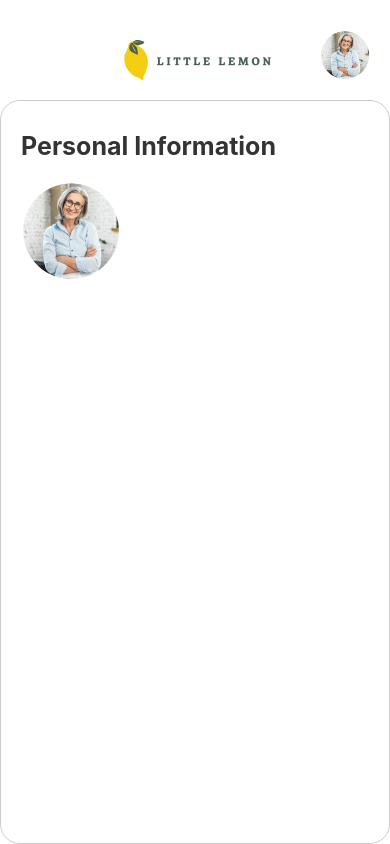
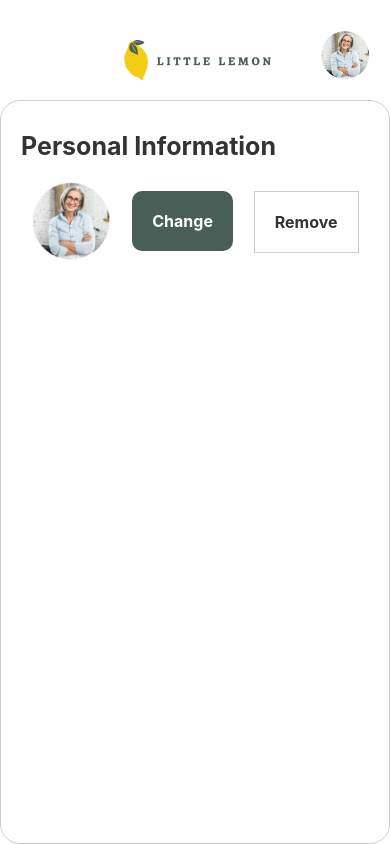
Before and after one commit to Dimgba-Eme/capstone-mobile-app, a React Native app in the folder CapstoneApp/: screen /Profile in a window 390 px wide. Built offline with nearby package versions, Linux system fonts and the light colour scheme.

Commit message:
The change and remove buttons have been styled and aligned together with the Profile image

```diff
--- a/CapstoneApp/screens/Profile.js
+++ b/CapstoneApp/screens/Profile.js
@@ -1,4 +1,4 @@
-import { StyleSheet, Text, View, ScrollView, KeyboardAvoidingView, Image } from 'react-native';
+import { StyleSheet, Text, View, ScrollView, KeyboardAvoidingView, Image, TouchableOpacity } from 'react-native';
 import Header from '../components/Header';
 
 export default function Profile({ navigation }) {
@@ -7,9 +7,20 @@ export default function Profile({ navigation }) {
             <Header />
             <ScrollView style={styles.scrollContainer}>
                 <Text style={styles.title}>Personal Information</Text>
-                <View>
-                <Image style={styles.profileImg} source={require('../assets/Profile.png')} resizeMode='cover' accessibility={true} accessibilityLabel='Profile Image' />
 
+                <View style={styles.innerContainer}>
+                    <Image style={styles.profileImg} source={require('../assets/Profile.png')} resizeMode='cover' accessibility={true} accessibilityLabel='Profile Image' />
+                    <TouchableOpacity>
+                        <View style={styles.btn}>
+                            <Text style={styles.btnText}>Change</Text>
+                        </View>
+                    </TouchableOpacity >
+
+                    <TouchableOpacity>
+                        <View style={[styles.btn, {backgroundColor: 'none', borderWidth: 1, borderColor: '#ccc', borderRadius: 0}]}>
+                            <Text style={[styles.btnText, {color: '#333333' }]}>Remove</Text>
+                        </View>
+                    </TouchableOpacity>
                 </View>
 
             </ScrollView>
@@ -39,8 +50,30 @@ const styles = StyleSheet.create({
     },
 
     profileImg: {
-        height: 100,
-        width: 100,
+        height: 80,
+        width: 80,
         marginVertical: 20,
+    },
+
+    innerContainer: {
+        display: 'flex',
+        flexDirection: 'row',
+        justifyContent: 'space-around',
+    },
+
+    btn: {
+        backgroundColor: '#495E57',
+        width: '100%',
+        padding: 20,
+        borderRadius: 10,
+        marginVertical: 30,
+
+    },
+
+    btnText: {
+        fontSize: 16,
+        color: '#fff',
+        fontWeight: 'bold',
+        textAlign: 'center',
     }
 })
```
